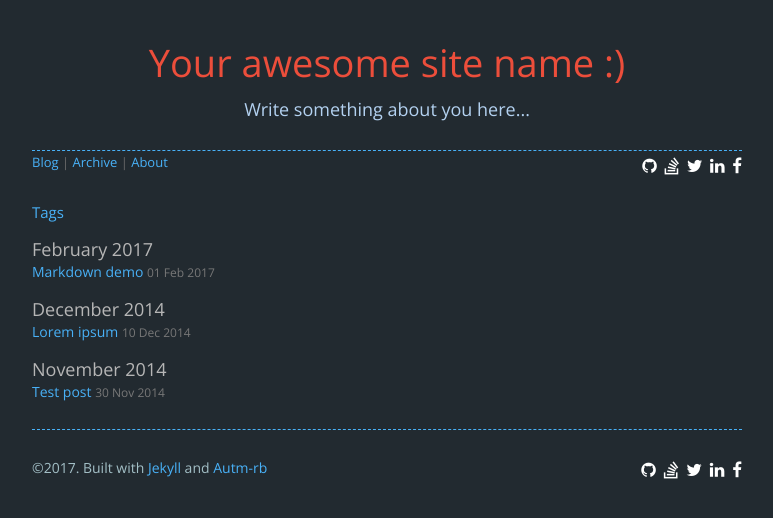
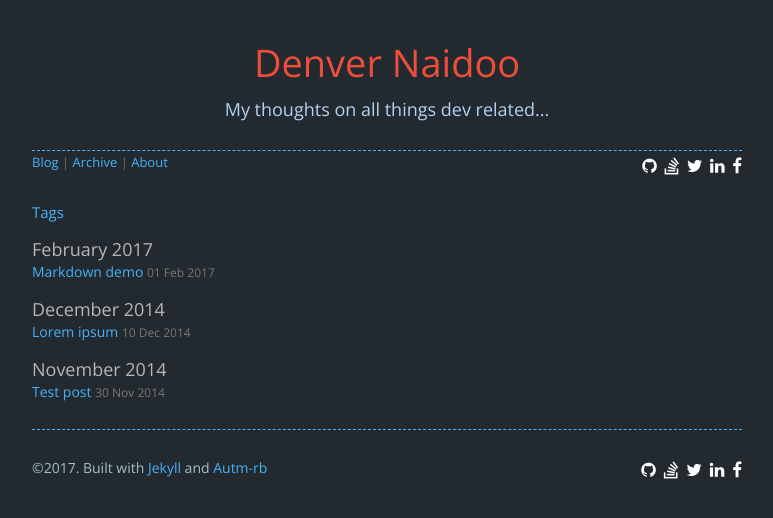
Before and after one commit to denvernaidoo/denvernaidoo.github.io, a Jekyll site: the page built from archive.html, in a window 1280 px wide. Shown: the top 518 px of the page, without its empty margins (253-1026 px from the left). Built offline with Jekyll 4.4.1, drawn with Linux system fonts in a browser that asks for light colours; nearby versions of some CDN libraries; comment, search, counter and statistics services are not loaded.

Commit message:
changed title

```diff
--- a/_config.yml
+++ b/_config.yml
@@ -1,18 +1,18 @@
 baseurl: "" # The subpath of your site. Use "" if you're hosting a blog at the root level.
-url: "username.github.io" # the base hostname & protocol for your site.
+url: "denvernaidoo.github.io" # the base hostname & protocol for your site.
 
 paginate: 6 #articles per page
 paginate_path: /blog/page:num #makes pagination working
 
 # header text
-title: Your awesome site name :)
-header: Write something about you here...
+title: Denver Naidoo
+header: My thoughts on all things dev related...
 
 # for welcome page
 # to replace image go to index.html
 email:
-  address: "user@example.com"
-  text: "user (at) example.com"
+  address: "denver1983@gmail.com"
+  text: "denver1983 (at) gmail.com"
 
 # disqus comment
 disqus:
```
